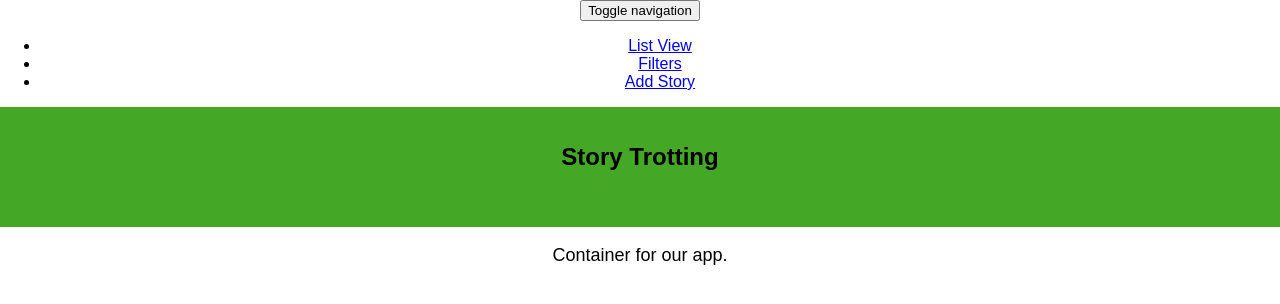
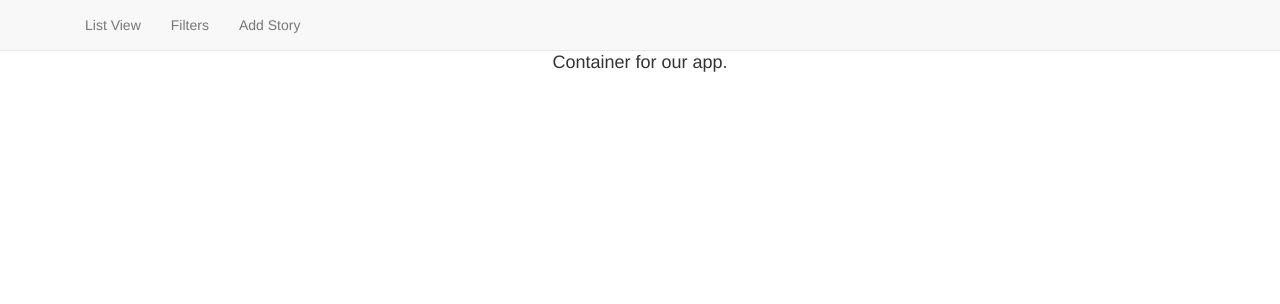
Before and after one commit to brandonvernon/story-trotting, a React (Create React App) app: page / in a window 1280 px wide. Shown: the top 304 px of the page. Built offline with nearby package versions, Linux system fonts and the light colour scheme.

Commit message:
added bootstrap cdn

```diff
--- a/public/index.html
+++ b/public/index.html
@@ -26,6 +26,7 @@
       You need to enable JavaScript to run this app.
     </noscript>
     <div id="root"></div>
+    <link rel="stylesheet" href="https://maxcdn.bootstrapcdn.com/bootstrap/3.3.7/css/bootstrap.min.css" integrity="sha384-BVYiiSIFeK1dGmJRAkycuHAHRg32OmUcww7on3RYdg4Va+PmSTsz/K68vbdEjh4u" crossorigin="anonymous">
     <!--
       This HTML file is a template.
       If you open it directly in the browser, you will see an empty page.
--- a/src/App.css
+++ b/src/App.css
@@ -1,5 +1,7 @@
 .App {
   text-align: center;
+  padding-top: 50px;
+
 }
 
 .App-header {
--- a/src/App.js
+++ b/src/App.js
@@ -8,10 +8,6 @@
     return (
       <div className="App">
         <NavbarHeader />
-
-        <header className="App-header">
-          <h1 className="App-title">Story Trotting</h1>
-        </header>
         <p className="App-intro">Container for our app.</p>
       </div>
     );
```
